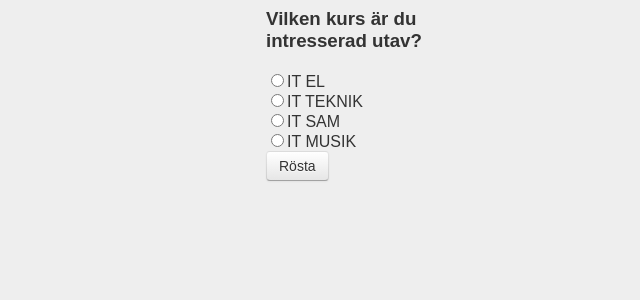
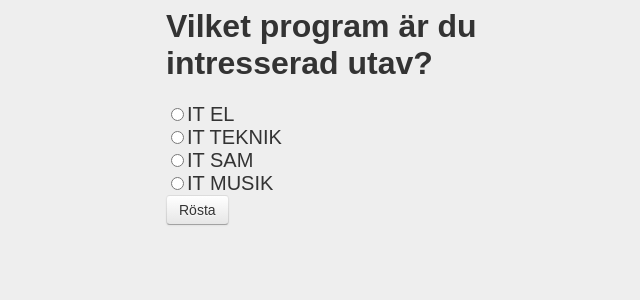
Before and after one commit to webbits-folke-palmqvist/Itgsod, a PHP site: page / in a window 1280 px wide. Shown: the top 300 px of the page, without its empty margins (274-914 px from the left). Run offline with PHP 8.4, Linux system fonts and the light colour scheme; data that the repository does not hold is empty.

Commit message:
Ändrade design

```diff
--- a/Hemsida/index.php
+++ b/Hemsida/index.php
@@ -28,8 +28,12 @@ if($kurs){
 				font-family: Arial;
 			}
 
+			form {
+				font-size: 20px;
+			}
+
 			.center {
-				width: 200px;
+				width: 400px;
 				margin-right: auto;
 				margin-left: auto;
 			}
@@ -69,7 +73,7 @@ if($kurs){
 	</head>
 	<body>
 		<div class="center">
-			<h3>Vilken kurs är du intresserad utav?</h3>
+			<h1>Vilket program är du intresserad utav?</h1>
 			<form action="index.php" method="POST">
 				<input type="radio" name="kurs" value="el">IT EL<br />
 				<input type="radio" name="kurs" value="teknik">IT TEKNIK<br />
```
